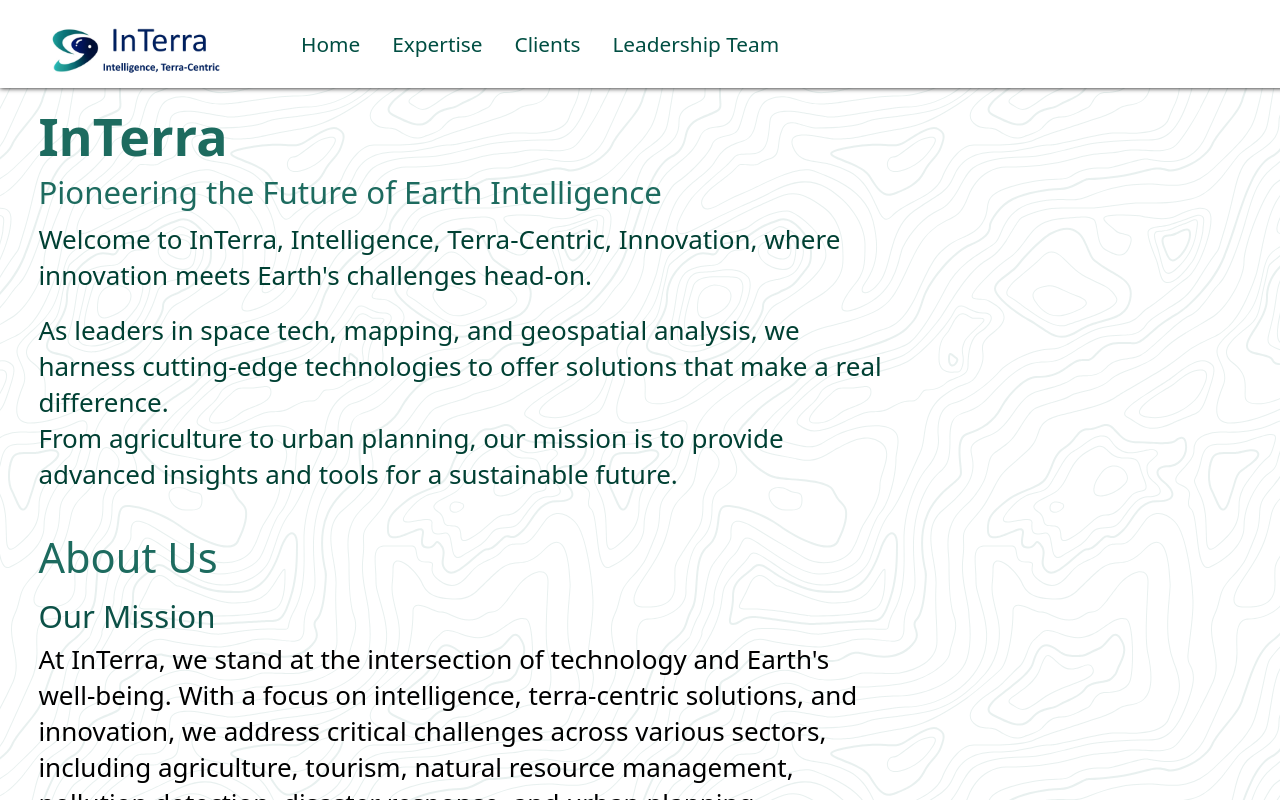
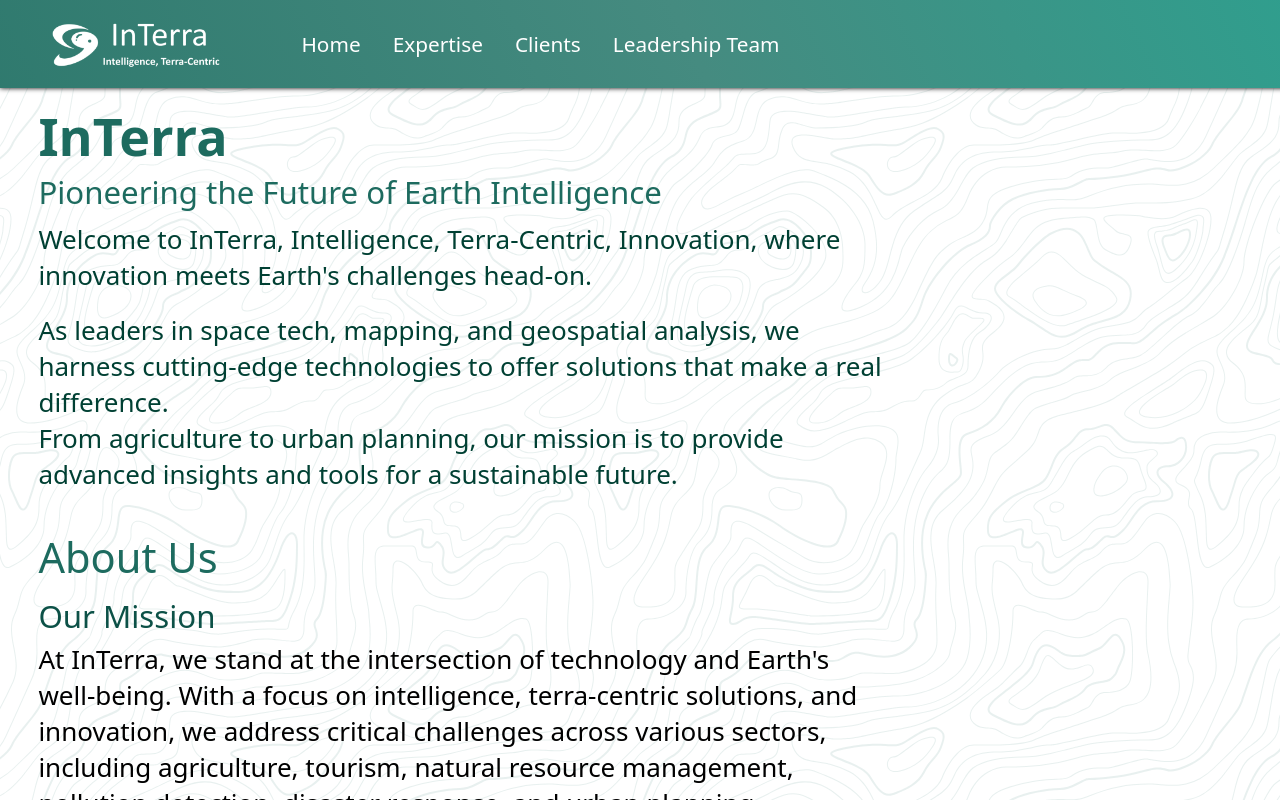
Before and after one commit to MatarSherman/RanSite, a React (Vite) app: page / in a window 1280 px wide. Shown: the top 800 px of the page. Built offline with nearby package versions, Linux system fonts and the light colour scheme.

Commit message:
add colorful topbar

```diff
--- /dev/null
+++ b/src/assets/images/InterraLogoWhite.png.d.ts
@@ -0,0 +1 @@
+export default value;
--- a/src/components/TopBar/TopBar.css
+++ b/src/components/TopBar/TopBar.css
@@ -4,15 +4,50 @@
 
 .topBarLogo {
     height: 3em;
+    filter: grayscale(1) brightness(0) invert(3);
+    margin-top: -0.5em;
+
     @media (min-width: 475px) {
         height: 3.5em
     }
 }
 
 .bar {
+    width: 101vw;
+    box-shadow: 0px 0px 5px 0px black;
+    display: flex;
+    align-items: center;
+    z-index: 99;
+    position: fixed;
     gap: calc(1em + 4vw);
     padding: 0 2em;
     z-index: 9999999;
+    background: linear-gradient(65deg, #1d6b5f, #458b80, #18b49d);
+    background-size: 200% 200%;
+    color: white;
+    background-repeat: repeat;
+
+    animation: fadeAnimation 5s ease-in-out infinite;
+
+    @media (max-width: 1230px) {
+        justify-content: space-between;
+        gap: 0;
+        padding: 0 2em 0 0;
+    }
+}
+
+@keyframes fadeAnimation {
+    0% {
+        background-position: 0% 50%
+    }
+
+    50% {
+        background-position: 100% 50%
+    }
+
+    100% {
+        background-position: 0% 50%
+    }
 }
 
 .menuButton {
@@ -53,10 +88,4 @@
     .mobile {
         display: initial;
     }
-
-    .bar {
-        justify-content: space-between;
-        gap: 0;
-        padding: 0 2em 0 0;
-    }
 }
--- a/src/components/TopBar/TopBar.tsx
+++ b/src/components/TopBar/TopBar.tsx
@@ -2,7 +2,7 @@ import { Tab } from "./components/Tab";
 import './TopBar.css'
 import { BurgerIcon } from "../burgerIcon";
 import { useEffect, useRef, useState } from "react";
-import logo from '../../assets/images/Interra Logo.jpg'
+import logo from '../../assets/images/InterraLogoWhite.png';
 
 export const TopBar = () => {
   const menuRef = useRef(null)
@@ -23,14 +23,8 @@ export const TopBar = () => {
   }, [menuRef]);
 
   return (
-    <div
-      className={'bar'}
-      style={{
-        background: 'white', width: '101vw',
-        boxShadow: '0px 0px 5px 0px black', display: 'flex', alignItems: 'center',
-        zIndex: 99, position: 'fixed',
-      }}>
-      <Tab section={'home'} style={{minHeight: '4.25em', display: 'flex', justifyContent: 'center', alignItems: 'center'}}>
+    <div className={'bar'}>
+      <Tab section={'/'} style={{minHeight: '4.25em', display: 'flex', justifyContent: 'center', alignItems: 'center'}}>
         <img src={logo} className="topBarLogo"  />
       </Tab>
       <div
--- a/src/components/TopBar/components/Tab.tsx
+++ b/src/components/TopBar/components/Tab.tsx
@@ -21,7 +21,11 @@ export const Tab = (props: Props & React.ComponentProps<'a'>) => {
             {...props}
             // onClick={onClick}
             href={props.section}
-            style={{ textDecoration: 'none', color: '#004e42', cursor: 'pointer', ...props.style }}
+            style={{
+                textDecoration: 'none',
+                // color: '#004e42',
+                cursor: 'pointer', ...props.style
+            }}
         >{
 
             }
--- a/src/components/burgerIcon.tsx
+++ b/src/components/burgerIcon.tsx
@@ -1,8 +1,8 @@
 export const BurgerIcon = (props: React.ComponentProps<'svg'>) => (
     <svg  width="800px" height="800px" viewBox="0 0 24 24" fill="none" xmlns="http://www.w3.org/2000/svg"
     {...props}>
-        <path d="M4 18L20 18" stroke="#000000" stroke-width="2" stroke-linecap="round" />
-        <path d="M4 12L20 12" stroke="#000000" stroke-width="2" stroke-linecap="round" />
-        <path d="M4 6L20 6" stroke="#000000" stroke-width="2" stroke-linecap="round" />
+        <path d="M4 18L20 18" stroke="#ffffff" stroke-width="2" stroke-linecap="round" />
+        <path d="M4 12L20 12" stroke="#ffffff" stroke-width="2" stroke-linecap="round" />
+        <path d="M4 6L20 6" stroke="#ffffff" stroke-width="2" stroke-linecap="round" />
     </svg>
 )
```
Also changed, not shown: src/assets/images/InterraLogoWhite.png (added).
